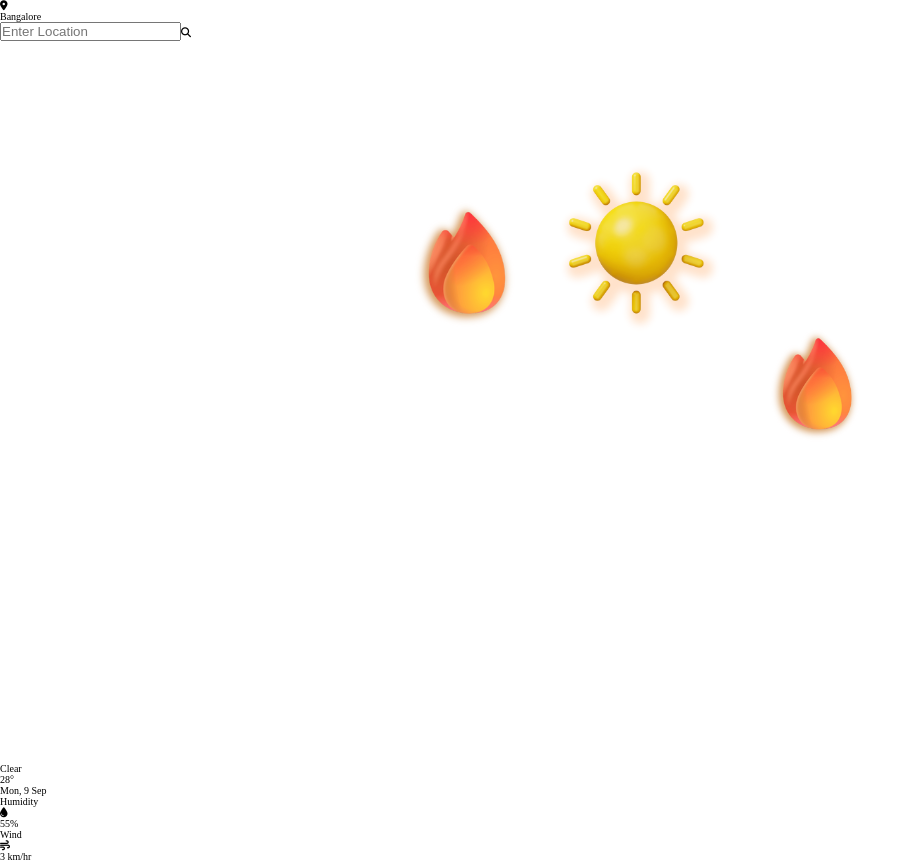
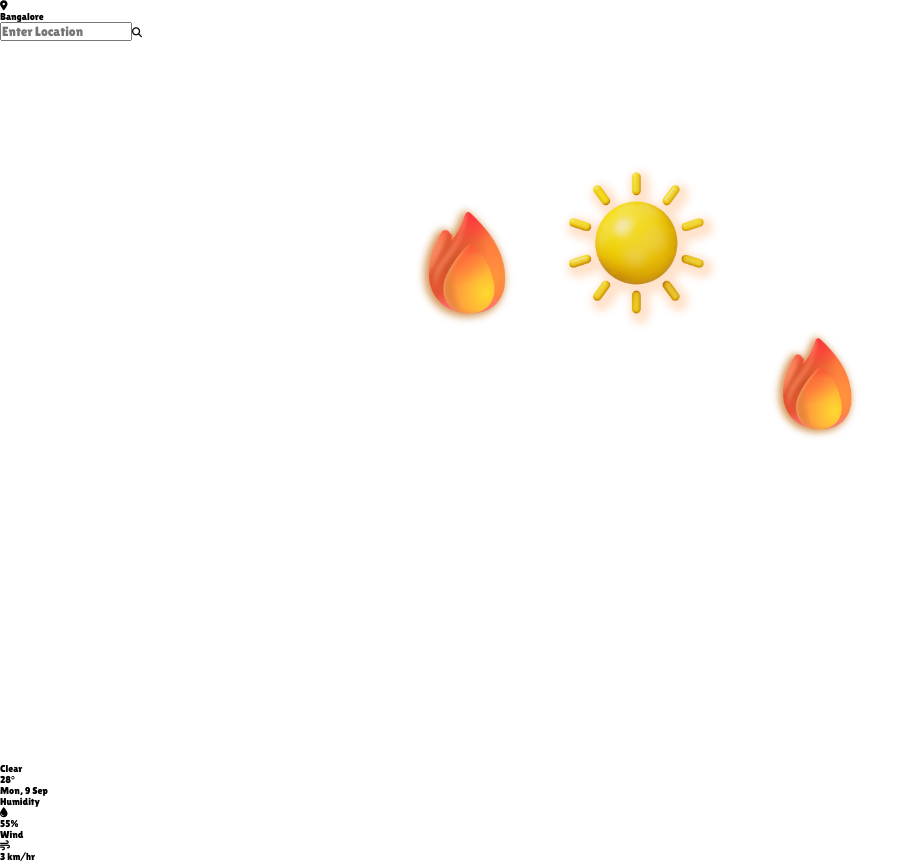
Before and after one commit to Marshal10/Weather-App, a React (Vite) app: page / in a window 1280 px wide. Shown: the whole page, without its empty margins (0-919 px from the left). Built offline with nearby package versions, Linux system fonts and the light colour scheme.

Commit message:
Main global styles

```diff
--- a/src/index.css
+++ b/src/index.css
@@ -1,8 +1,10 @@
+@import url("https://fonts.googleapis.com/css2?family=Lilita+One&display=swap");
+
 * {
   margin: 0;
   padding: 0;
   box-sizing: border-box;
-  outline: none;
+  font-family: "Lilita One", sans-serif;
 }
 
 html {
```
